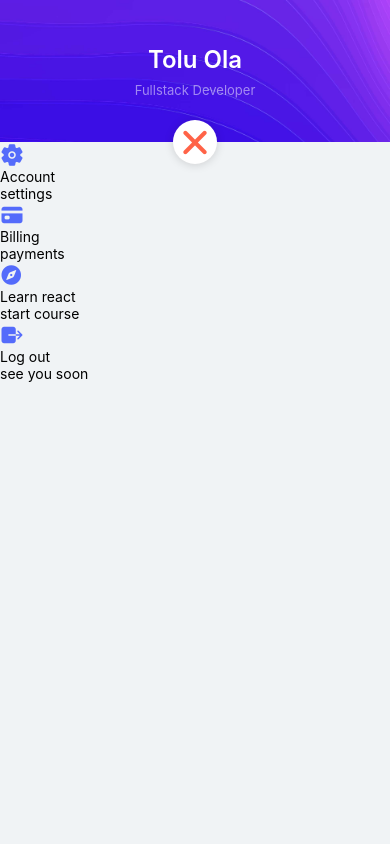
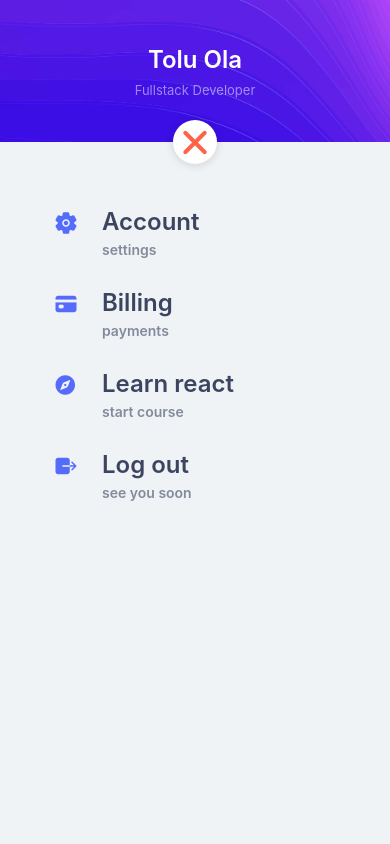
Before and after one commit to tosebikan/tutorer, a React Native app: screen / in a window 390 px wide. Shown: the top 844 px of the page. Built offline with nearby package versions, Linux system fonts and the light colour scheme.

Commit message:
style MenuItems

```diff
--- a/components/Menu.js
+++ b/components/Menu.js
@@ -141,7 +141,8 @@ const styles = StyleSheet.create({
   },
   content: {
     height: screenHeight,
-    backgroundColor: '#f0f3f5'
+    backgroundColor: '#f0f3f5',
+    padding: 50
   },
   image: {
     position: 'absolute',
--- a/components/MenuItem.js
+++ b/components/MenuItem.js
@@ -19,9 +19,28 @@ function MenuItem(props) {
 export default MenuItem;
 
 const styles = StyleSheet.create({
-  container: {},
-  iconView: {},
-  content: {},
-  title: {},
-  text: {}
+  container: {
+    flexDirection: 'row',
+    marginVertical: 15
+  },
+  iconView: {
+    width: 32,
+    height: 32,
+    justifyContent: 'center',
+    alignItems: 'center'
+  },
+  content: {
+    paddingLeft: 20
+  },
+  title: {
+    color: '#3c4560',
+    fontSize: 24,
+    fontWeight: '600'
+  },
+  text: {
+    color: '#3c4560',
+    fontWeight: '600',
+    opacity: 0.6,
+    marginTop: 5
+  }
 });
```
